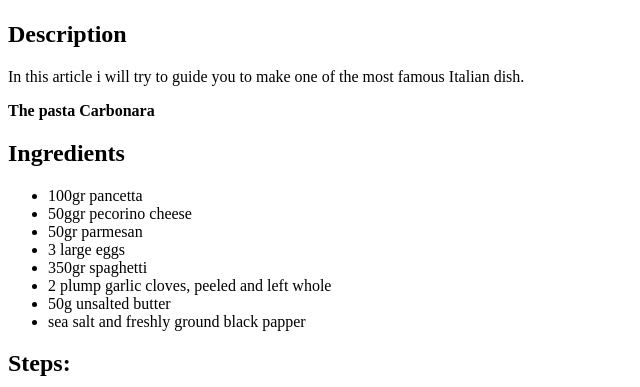
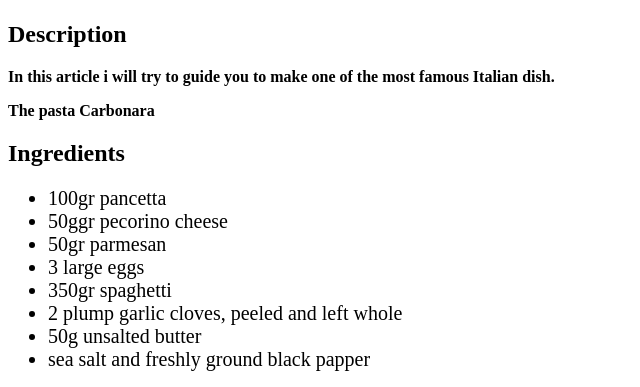
Before and after one commit to VladeTOR/odin-recipes, a plain HTML site: page recipes/carbonara.html in a window 1280 px wide. Shown: the part 383-770 px from the top of the page, without its empty margins (0-640 px from the left). Drawn offline with Linux system fonts and the light colour scheme.

Commit message:
Created styles.css file and added size and weight

```diff
--- a/recipes/carbonara.html
+++ b/recipes/carbonara.html
@@ -3,6 +3,7 @@
     <head>
         <meta charset="UTF-8">
         <title>Carbonara</title>
+        <link rel="stylesheet" href="../styles.css">
     </head>
     <body>
         <h1>Carbonara</h1>
--- /dev/null
+++ b/styles.css
@@ -0,0 +1,8 @@
+li {
+    font-size: 20px;
+}
+
+p {
+    font: 15px;
+    font-weight: bold;
+}
```
Also changed, not shown: index.html (+1 -0 lines), recipes/gyro.html (+1 -0 lines), recipes/lasagne.html (+1 -0 lines).
